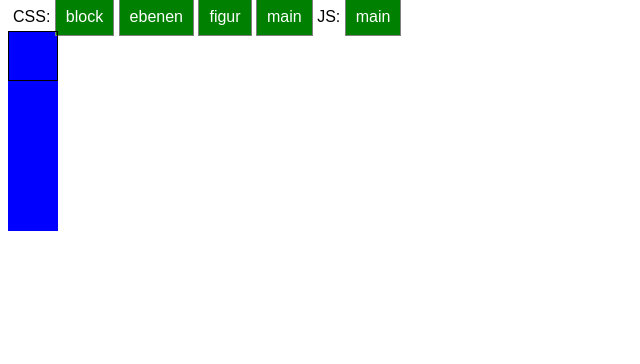
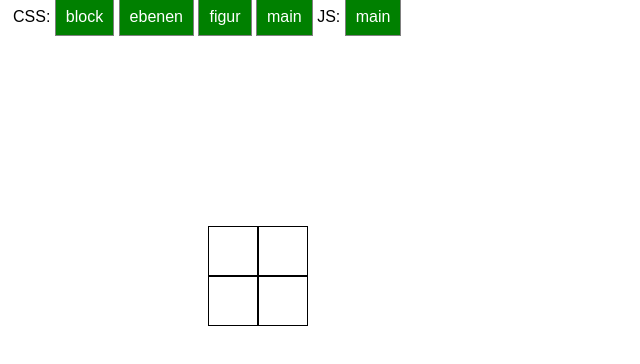
Before and after one commit to oliversteiner/tetris, a website: page app/index.html in a window 1280 px wide. Shown: the whole page, without its empty margins (0-640 px from the left). Drawn offline with Linux system fonts and the light colour scheme.

Commit message:
figur quadrat ok

```diff
--- a/app/css/block.css
+++ b/app/css/block.css
@@ -13,13 +13,17 @@ background-color: green;
 }
 
 .s1 {
-
+  left: 0px;
 }
 
 .s2 {
-
+  left: 50px;
 }
 
 .z1 {
+  top: 0px;
+}
 
+.z2 {
+  top: 50px;
 }
--- a/app/css/figur.css
+++ b/app/css/figur.css
@@ -4,8 +4,10 @@
 
 }
 
-.figur-lang {
-  background-color: blue;
-  height: 200px;
-  width: 50px;
+.figur {
+  position: relative;
 }
+
+.quadrat {
+
+}
--- a/app/css/main.css
+++ b/app/css/main.css
@@ -13,3 +13,8 @@
   color: white;
 
 }
+
+.playground {
+  margin-top: 200px;
+  margin-left: 200px;
+}
--- a/app/index.html
+++ b/app/index.html
@@ -24,19 +24,22 @@
     <span id="js-main-test" class="test">main</span>
 
 </div>
+<div class="playground">
 
 <!-- block -->
 <!-- <div class="block"></div> -->
 
 <!-- figur -->
-<div class="figur-lang">
+<div class="figur quadrat">
   <div class="block s1 z1"></div>
-  <div class="block"></div>
-  <div class="block"></div>
-  <div class="block"></div>
+  <div class="block s2 z1"></div>
+  <div class="block s1 z2"></div>
+  <div class="block s2 z2"></div>
 </div>
 
     <!-- js einbinden -->
     <script src="js/main.js"></script>
+
+</div>
 </body>
 </html>
```
